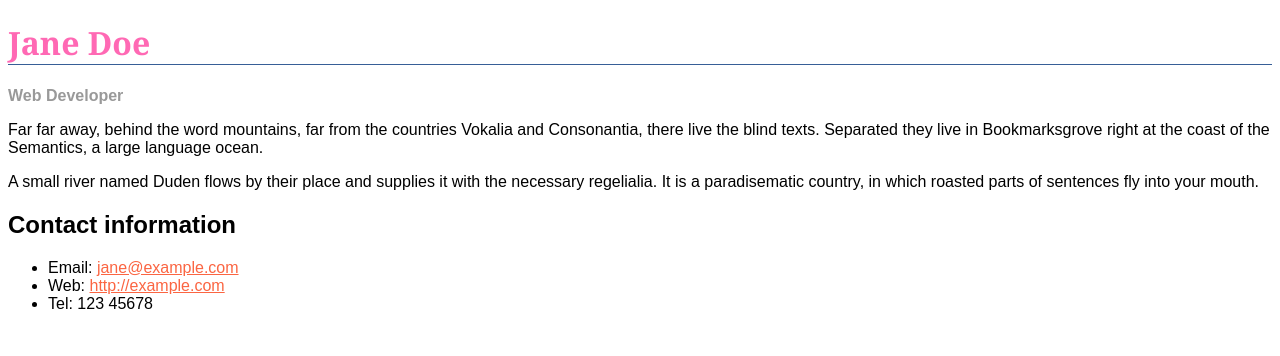
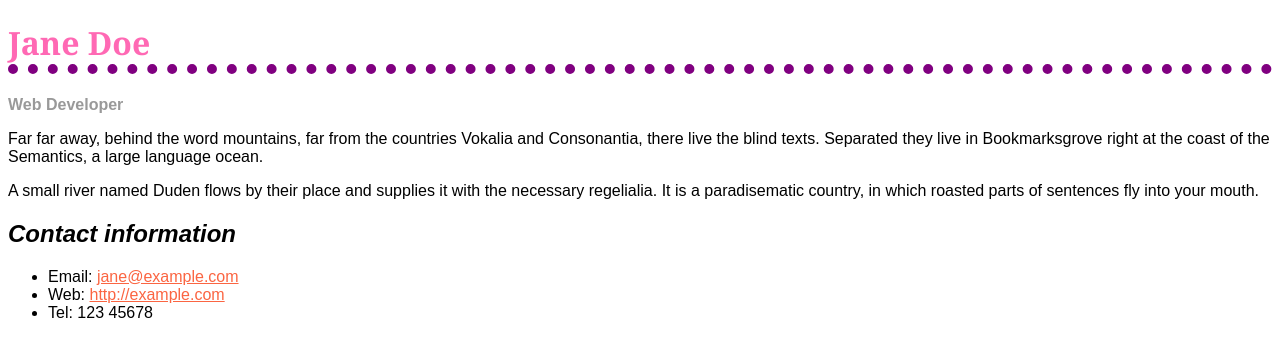
Before and after one commit to MatthewHanghujja23/MatthewHanghujja23.github.io, a plain HTML site: page lab3/Part 1/index.html in a window 1280 px wide. Drawn offline with Linux system fonts and the light colour scheme.

Commit message:
Third Commit
Added the border-bottom and CSS color keyword purple. Also made the level 2 heading italic.

```diff
--- a/lab3/Part 1/css/styles.css
+++ b/lab3/Part 1/css/styles.css
@@ -6,11 +6,12 @@ h1 {
   color: hotpink;
   font-size: 2em;
   font-family: Georgia, "Times New Roman", Times, serif;
-  border-bottom: 1px solid #375e97;
+  border-bottom: purple dotted  10px ;
 }
 
 h2 {
   font-size: 1.5em;
+  font-style: italic;
 }
 
 .job-title {
```
Also changed, not shown: lab3/Part 1/index.html (+7 -0 lines).
